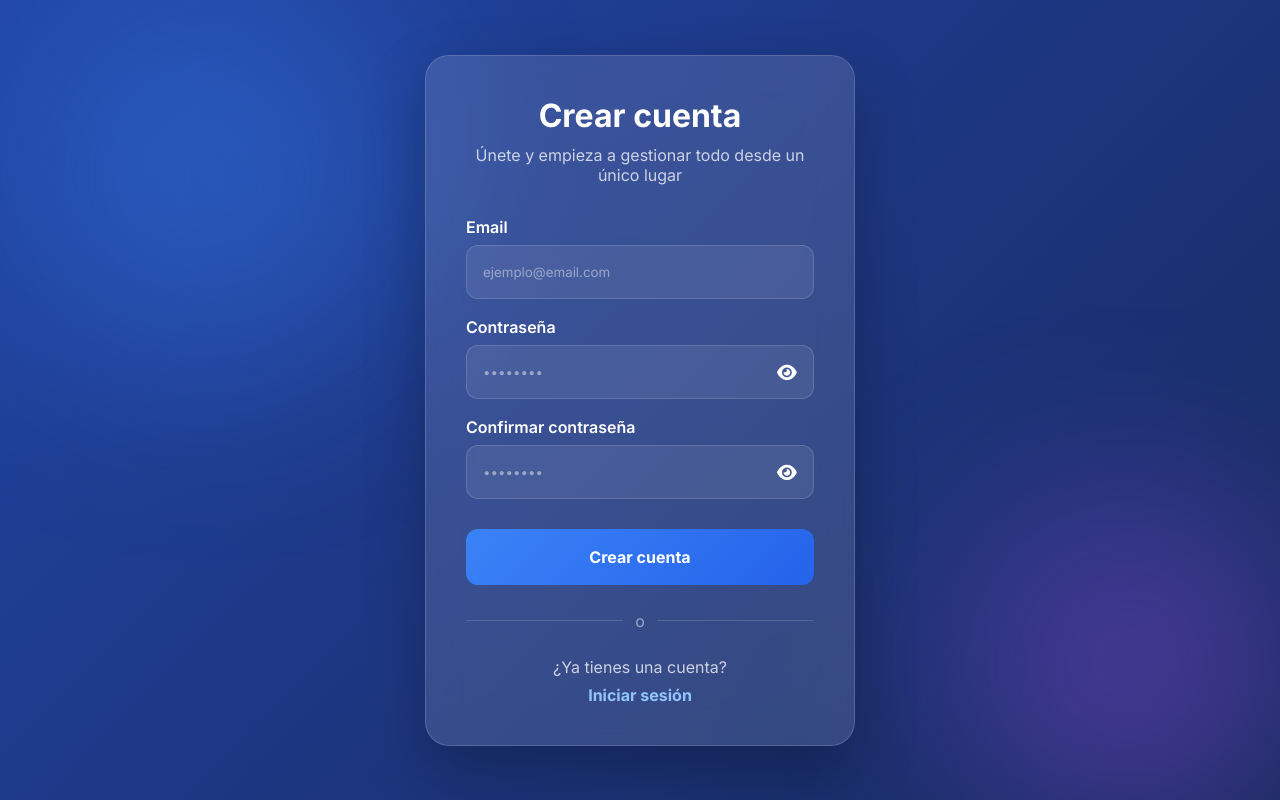
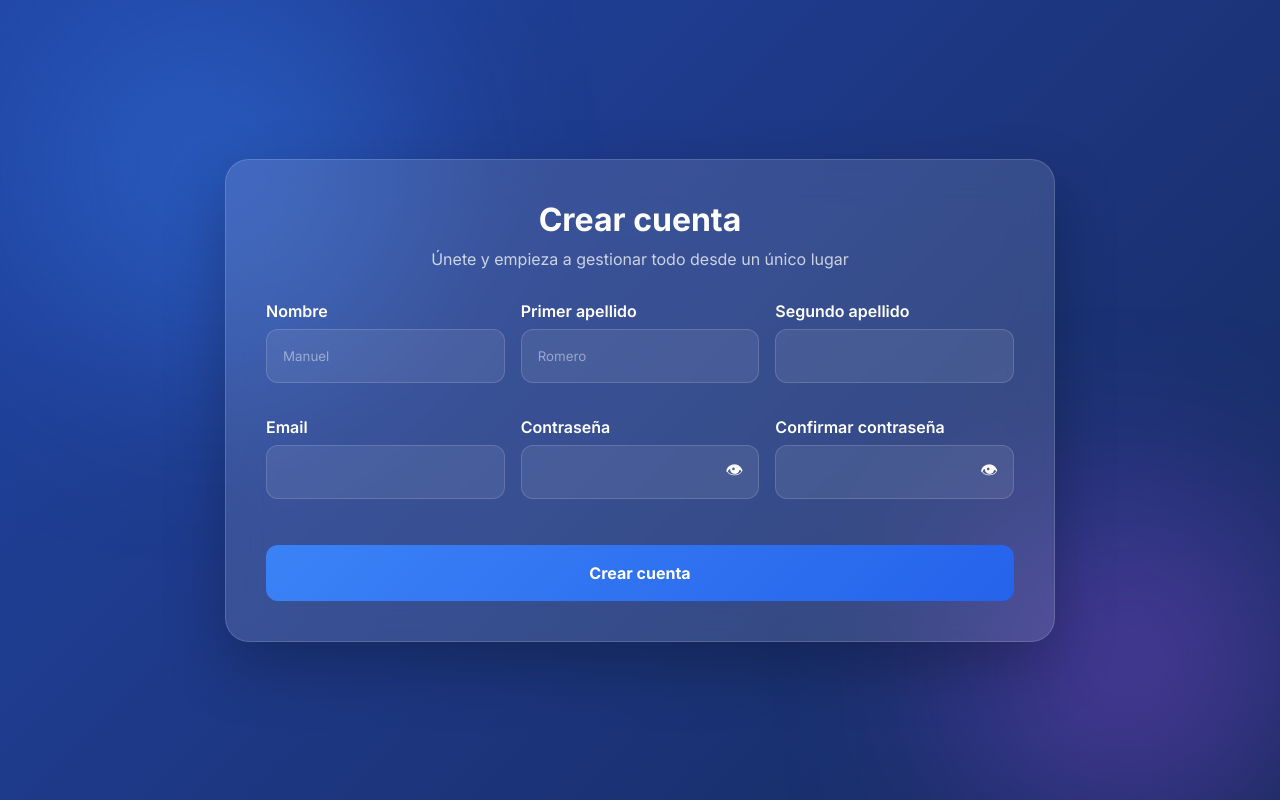
Before and after one commit to Mromeroi13/my-app, an Angular app: page /register in a window 1280 px wide. Built offline with nearby package versions, Linux system fonts and the light colour scheme.

Commit message:
camabio en el formulario de registro

```diff
--- a/src/app/core/services/auth.service.ts
+++ b/src/app/core/services/auth.service.ts
@@ -13,10 +13,22 @@ export class AuthService {
   constructor() {}
 
   // El método signUp permite registrar un nuevo usuario con un correo electrónico y una contraseña
-  async signUp(email: string, password: string) {
+  async signUp(
+    email: string,
+    password: string,
+    profile: {
+      first_name: string;
+      last_name_1: string;
+      last_name_2: string;
+      full_name: string;
+    }
+  ) {
     return await supabase.auth.signUp({
       email,
-      password
+      password,
+      options: {
+        data: profile
+      }
     });
   }
 
--- a/src/app/pages/register/register.component.html
+++ b/src/app/pages/register/register.component.html
@@ -20,112 +20,79 @@
 
     <form class="register-form" (ngSubmit)="register()">
 
-      <!-- EMAIL -->
+      <div class="form-row">
+
+        <div class="input-group">
+          <label>Nombre</label>
+          <input type="text" [(ngModel)]="firstName" name="firstName" placeholder="Manuel" required />
+        </div>
+
+        <div class="input-group">
+          <label>Primer apellido</label>
+          <input type="text" [(ngModel)]="lastName1" name="lastName1" placeholder="Romero" />
+        </div>
+
+        <div class="input-group">
+          <label>Segundo apellido</label>
+          <input type="text" [(ngModel)]="lastName2" name="lastName2" />
+        </div>
+
+      </div>
+
+      <div class="form-row">
+
         <div class="input-group">
           <label>Email</label>
-
-        <input
-          type="email"
-          placeholder="ejemplo@email.com"
-          [(ngModel)]="email"
-          name="email"
-          required
-        />
+          <input type="email" [(ngModel)]="email" name="email" required />
         </div>
 
-      <!-- PASSWORD -->
         <div class="input-group">
           <label>Contraseña</label>
-
           <div class="password-container">
             <input
               [type]="showPassword ? 'text' : 'password'"
-            placeholder="••••••••"
               [(ngModel)]="password"
               name="password"
               required
               minlength="6"
             />
 
-          <button
-            type="button"
-            class="toggle-password"
-            (click)="showPassword = !showPassword"
-          >
-            <i
-              class="fas"
-              [ngClass]="showPassword ? 'fa-eye-slash' : 'fa-eye'"
-            ></i>
+            <button type="button" class="toggle-password"
+              (click)="showPassword = !showPassword">
+              👁
             </button>
           </div>
-
-        @if (password?.length > 0 && password.length < 6) {
-          <div class="error">
-            La contraseña debe de tener mínimo 6 caracteres
-          </div>
-        }
-
-        <!-- PASSWORD STRENGTH -->
-        @if (password) {
-          <div class="password-strength">
-            <div class="bar">
-              <div
-                class="fill"
-                [ngClass]="passwordStrengthLabel.toLowerCase()"
-                [style.width.%]="passwordStrength * 20"
-              ></div>
         </div>
 
-            <small class="strength-label">
-              {{ passwordStrengthLabel }}
-            </small>
-
-          </div>
-        }
-      </div>
-
-  <!-- CONFIRM PASSWORD -->
         <div class="input-group">
           <label>Confirmar contraseña</label>
-
           <div class="password-container">
             <input
               [type]="showPassword ? 'text' : 'password'"
-        placeholder="••••••••"
               [(ngModel)]="confirmPassword"
               name="confirmPassword"
               required
             />
 
-      <button
-        type="button"
-        class="toggle-password"
-        (click)="showPassword = !showPassword"
-      >
-        <i
-          class="fas"
-          [ngClass]="showPassword ? 'fa-eye-slash' : 'fa-eye'"
-        ></i>
+            <button type="button" class="toggle-password"
+              (click)="showPassword = !showPassword">
+              👁
             </button>
           </div>
 
           @if (confirmPassword && password !== confirmPassword) {
-      <div class="error">
+            <small class="error">
               Las contraseñas no coinciden
-      </div>
+            </small>
           }
         </div>
 
-      <!-- BUTTON -->
+      </div>
+
       <button
         type="submit"
         class="btn-register"
-        [disabled]="
-          loading ||
-          !email ||
-          password.length < 6 ||
-          password !== confirmPassword
-        "
+        [disabled]="loading || password !== confirmPassword"
       >
         @if (loading) {
           <span class="spinner"></span>
@@ -137,17 +104,5 @@
 
     </form>
 
-    <div class="divider">
-      <span>o</span>
-    </div>
-
-    <div class="login-section">
-      <p>¿Ya tienes una cuenta?</p>
-
-      <a routerLink="/" class="login-link">
-        Iniciar sesión
-      </a>
-    </div>
-
   </div>
 </div>
--- a/src/app/pages/register/register.component.scss
+++ b/src/app/pages/register/register.component.scss
@@ -62,7 +62,7 @@
   z-index: 2;
 
   width: 100%;
-  max-width: 430px;
+  max-width: 830px;
 
   padding: 40px;
 
@@ -372,3 +372,21 @@
   font-size: 14px;
   margin-top: 4px;
 }
+
+.form-row {
+  display: flex;
+  gap: 1rem;
+  margin-bottom: 1rem;
+
+  .input-group {
+    flex: 1;
+    min-width: 0;
+  }
+}
+
+@media (max-width: 768px) {
+  .form-row {
+    flex-direction: column;
+    gap: 0;
+  }
+}
--- a/src/app/pages/register/register.component.ts
+++ b/src/app/pages/register/register.component.ts
@@ -2,25 +2,26 @@ import { Component } from '@angular/core';
 import { AuthService } from '../../core/services/auth.service';
 import { Router } from '@angular/router';
 import { FormsModule } from '@angular/forms';
-import { RouterLink } from '@angular/router';
-import { NgClass } from '@angular/common';
 
 @Component({
   selector: 'app-register',
   templateUrl: './register.component.html',
   styleUrl: './register.component.scss',
   imports: [
-    FormsModule,
-    RouterLink,
-    NgClass
+    FormsModule
   ]
 })
 export class RegisterComponent {
 
   email = '';
   password = '';
+  confirmPassword = '';
+
+  firstName = '';
+  lastName1 = '';
+  lastName2 = '';
+
   showPassword = false;
-  confirmPassword = '';
 
   loading = false;
   errorMessage = '';
@@ -31,7 +32,6 @@ export class RegisterComponent {
     private router: Router
   ) {}
 
-  // 🔐 Password strength simple
   get passwordStrength(): number {
     let score = 0;
 
@@ -41,7 +41,7 @@ export class RegisterComponent {
     if (/[0-9]/.test(this.password)) score++;
     if (/[^A-Za-z0-9]/.test(this.password)) score++;
 
-    return score; // 0 - 5
+    return score;
   }
 
   get passwordStrengthLabel(): string {
@@ -51,29 +51,54 @@ export class RegisterComponent {
   }
 
   async register() {
+
+    console.log('Botón pulsado');
+
     this.errorMessage = '';
     this.successMessage = '';
     this.loading = true;
 
     try {
-    // validación frontend
+
       if (this.password !== this.confirmPassword) {
         this.errorMessage = 'Las contraseñas no coinciden.';
+        this.loading = false;
         return;
       }
 
-    const { error } = await this.auth.signUp(this.email, this.password);
+      const fullName =
+        `${this.firstName} ${this.lastName1} ${this.lastName2}`.trim();
+
+      const { error } = await this.auth.signUp(
+        this.email,
+        this.password,
+        {
+          first_name: this.firstName,
+          last_name_1: this.lastName1,
+          last_name_2: this.lastName2,
+          full_name: fullName
+        }
+      );
 
       if (error) {
         this.errorMessage = this.mapError(error.message);
         return;
       }
 
-    this.successMessage = 'Cuenta creada correctamente. Revisa tu email.';
+      this.successMessage = 'Cuenta creada correctamente.';
 
       setTimeout(() => {
         this.router.navigate(['/']);
       }, 1500);
+
+    } catch (err) {
+
+      console.error('REGISTER ERROR:', err);
+
+      this.errorMessage =
+        err instanceof Error
+          ? err.message
+          : 'Error inesperado';
 
     } finally {
       this.loading = false;
```
Lines whose indentation alone changed are shown as unchanged.
